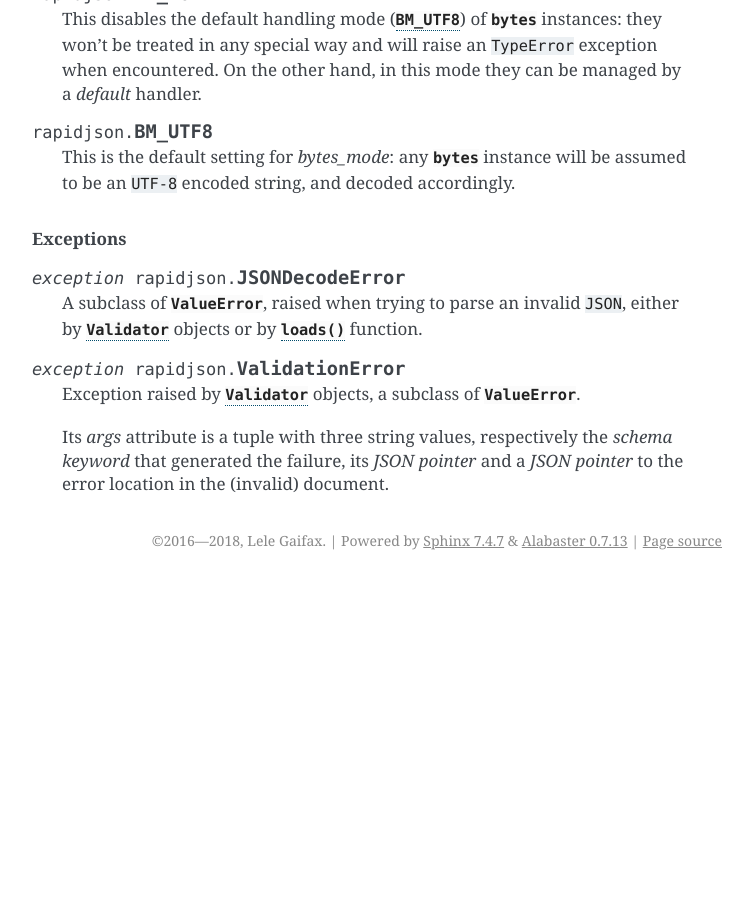
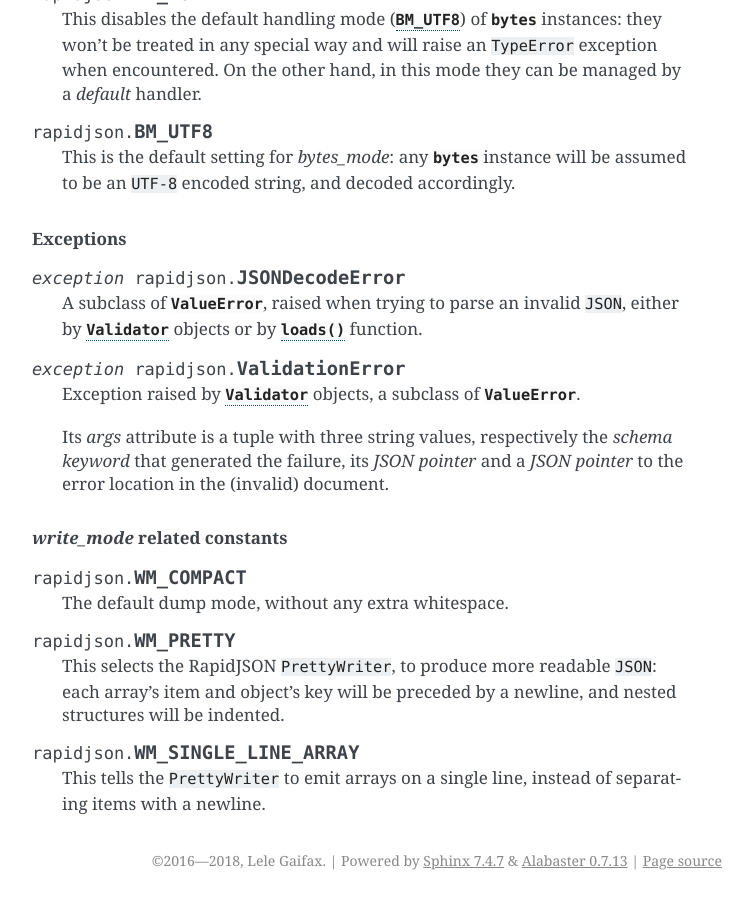
Before and after one commit to python-rapidjson/python-rapidjson, a Sphinx documentation site: the page built from docs/api.rst, in a window 1280 px wide and 900 px high, scrolled down 2970 px. Shown: the whole window, without its empty margins (388-1141 px from the left). Built offline with Sphinx 7.4.7, drawn with Linux system fonts in a browser that asks for light colours; before the commit the page ends 3550 px from its top, so only the background shows below that; some of the changed text lies outside the part shown.

Commit message:
Add new constants to the documentation

```diff
--- a/docs/api.rst
+++ b/docs/api.rst
@@ -176,6 +176,24 @@
    error location in the (invalid) document.
 
 
+.. rubric:: `write_mode` related constants
+
+.. data:: WM_COMPACT
+
+   The default dump mode, without any extra whitespace.
+
+.. data:: WM_PRETTY
+
+   This selects the RapidJSON ``PrettyWriter``, to produce more readable ``JSON``: each
+   array's item and object's key will be preceded by a newline, and nested structures will
+   be indented.
+
+.. data:: WM_SINGLE_LINE_ARRAY
+
+   This tells the ``PrettyWriter`` to emit arrays on a single line, instead of separating
+   items with a newline.
+
+
 .. _ISO 8601: https://en.wikipedia.org/wiki/ISO_8601
 .. _RapidJSON: http://rapidjson.org/
 .. _UTC: https://en.wikipedia.org/wiki/Coordinated_Universal_Time
```
